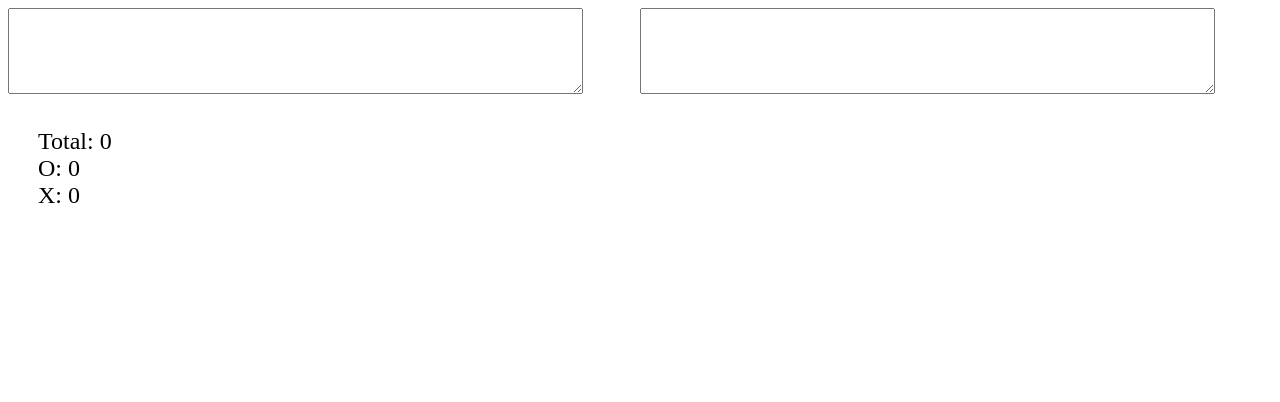
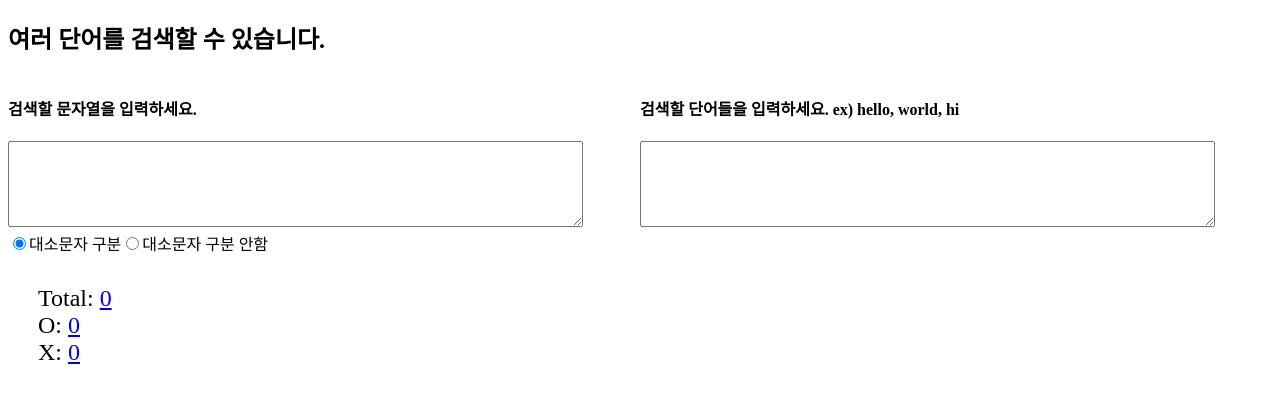
Before and after one commit to hong-p/vue-toy-project, a Vue app: page / in a window 1280 px wide. Shown: the top 402 px of the page. Built offline with nearby package versions, Linux system fonts and the light colour scheme.

Commit message:
feat: 검색기능 개선
 - 조건에 따라 목록 보여주기
 - 대소문자 구분 조회 기능 추가
 - UI 개선

```diff
--- a/src/App.vue
+++ b/src/App.vue
@@ -1,5 +1,10 @@
 <template>
   <div id="app">
+    <div>
+      <h2>
+        여러 단어를 검색할 수 있습니다.
+      </h2>
+    </div>
     <div class="input-container">
       <div>
         <InputText @changeText="getText"/>
@@ -10,7 +15,7 @@
 
     </div>
     <div class="result-container">
-      <Result
+      <SearchResult
         :text="text"
         :searchWord="searchWord"
       />
@@ -21,14 +26,14 @@
 <script>
 import InputText from './components/InputText.vue'
 import InputSearchWords from './components/InputSearchWords.vue'
-import Result from './components/Result.vue'
+import SearchResult from './components/SearchResult.vue'
 
 export default {
   name: 'App',
   components: {
     InputText,
     InputSearchWords,
-    Result
+    SearchResult
   },
   data(){
     return{
--- a/src/components/InputSearchWords.vue
+++ b/src/components/InputSearchWords.vue
@@ -1,5 +1,9 @@
 <template>
   <div>
+    <h4>
+      검색할 단어들을 입력하세요.
+      ex) hello, world, hi
+    </h4>
     <textarea
       ref="textArea"
       v-model="searchWord"
--- a/src/components/InputText.vue
+++ b/src/components/InputText.vue
@@ -1,5 +1,8 @@
 <template>
   <div>
+    <h4>
+      검색할 문자열을 입력하세요.
+    </h4>
     <textarea
       ref="textArea"
       v-model="inputText"
--- a/src/components/Result.vue
+++ /dev/null
@@ -1,82 +0,0 @@
-<template>
-  <div>
-    <div class="result">
-      Total: {{results.total}}<br>
-      O: {{results.O}}<br>
-      X: {{results.X}}<br>
-    </div>
-    <ul>
-      <li v-for="result in results" :key="result.text">
-        {{result.exist}} : {{result.text}}
-      </li>
-
-    </ul>
-  </div>
-</template>
-
-<script>
-  export default {
-    props: [
-      'text', 'searchWord'
-    ],
-    data(){
-      return {
-        // result : '',
-      }
-    },
-    computed: {
-      results(){
-        return this.getSearchResult(this.text, this.searchWord)
-      }
-    },
-    methods: {
-      getSearchResult(text, searchWord){
-        let words =[];
-        if(searchWord.includes(',')){
-          searchWord = searchWord.replace(/\n/gi,'')
-          searchWord = searchWord.replace(/\r/gi,'')
-          words = searchWord.split(',')
-        // , 로 구분되어있지 않고 \n\r 로 구분되어있는 경우
-        }else if(searchWord.includes('\n')) {
-          words = searchWord.split('\n')
-        }
-        while(words[words.length-1]=== ''){
-          words.splice(words.length-1,1);
-        }
-        let countO = 0
-        let countX = 0
-        let output = []
-        words.forEach(one => {
-          // 찾을 문자가 '이나 "으로 묶여있으면 제거
-          one = one.replace(/['"]/gi,'')
-          let result = []
-          if(text.includes(one)){
-            result = { text: one, exist: 'O'}
-            countO++;
-          }else{
-            result = { text: one, exist: 'X'}
-            countX++;
-          }
-          output.push(result)
-        });
-        console.log(output);
-
-        console.log(`O: ${countO}`)
-        console.log(`X: ${countX}`)
-        output.total = countO + countX
-        output.O = countO
-        output.X = countX
-
-        return output
-      }
-    },
-  }
-</script>
-
-<style scoped>
-.result {
-  font-size: 1.5rem;
-  margin-left: 30px;
-  margin-top: 30px;
-}
-</style>
--- /dev/null
+++ b/src/components/SearchResult.vue
@@ -0,0 +1,124 @@
+<template>
+  <div>
+    <div class="condition">
+      <input type="radio" id="sensitive"  v-model="caseCheck" value="sensitive">
+      <label for="sensitive">대소문자 구분</label>
+      <input type="radio" id="insensitive" v-model="caseCheck" value="insensitive">
+      <label for="insensitive">대소문자 구분 안함</label>
+    </div>
+    <div class="result">
+      <div class="total">
+        Total: <a href="#"  @click="viewAll()"> {{this.searchResults.length}}</a><br>
+      </div>
+      <div class="o" >
+        O: <a href="#" @click="viewOnelyO()">{{this.getCountO}}</a><br>
+      </div>
+      <div class="x" >
+        X: <a href="#" @click="viewOnelyX()">{{this.getCountX}}</a><br>
+      </div>
+    </div>
+    <ul>
+      <li v-for="result in this.viewResults" :key="result.id">
+        {{result.exist}} : {{result.text}}
+      </li>
+
+    </ul>
+  </div>
+</template>
+
+<script>
+  export default {
+    props: [
+      'text', 'searchWord'
+    ],
+    data(){
+      return {
+        viewCondition: 'All',
+        caseCheck: 'sensitive'
+      }
+    },
+    computed: {
+      searchResults(){
+        return this.getSearchResult(this.text, this.searchWord, this.caseCheck)
+      },
+      viewResults() {
+        let result = this.searchResults
+        if(this.viewCondition === 'All')
+          return result
+        return result.filter(one => {
+          return one.exist === this.viewCondition
+        })
+      },
+      getCountO(){
+        return this.searchResults.filter(one=>{
+          return one.exist === 'O'
+        }).length
+      },
+      getCountX(){
+        return this.searchResults.filter(one=>{
+          return one.exist === 'X'
+        }).length
+      }
+    },
+    methods: {
+      viewAll(){
+        this.viewCondition = 'All'
+      },
+      viewOnelyO(){
+        this.viewCondition = 'O'
+      },
+      viewOnelyX(){
+        this.viewCondition = 'X'
+      },
+      getSearchResult(text, searchWord, caseCheck){
+        let words =[];
+        if(caseCheck=== 'insensitive'){
+          text = text.toLowerCase()
+          searchWord = searchWord.toLowerCase()
+        }
+        if(searchWord.includes(',')){
+          searchWord = searchWord.replace(/\n/gi,'')
+          searchWord = searchWord.replace(/\r/gi,'')
+          words = searchWord.split(',')
+        // , 로 구분되어있지 않고 \n 로 구분되어있는 경우
+        }else if(searchWord.includes('\n')) {
+          words = searchWord.split('\n')
+        }
+        while(words[words.length-1]=== ''){
+          words.splice(words.length-1,1);
+        }
+        let countO = 0
+        let countX = 0
+        let output = []
+
+        words.forEach(one => {
+          // 찾을 문자가 '이나 "으로 묶여있으면 제거
+          one = one.replace(/['"]/gi,'')
+          let result = []
+          if(text.includes(one)){
+            result = { text: one, exist: 'O'}
+            countO++;
+          }else{
+            result = { text: one, exist: 'X'}
+            countX++;
+          }
+          output.push(result)
+        });
+        // console.log(output);
+        output.total = countO + countX
+        output.O = countO
+        output.X = countX
+
+        return output
+      }
+    },
+  }
+</script>
+
+<style scoped>
+.result {
+  font-size: 1.5rem;
+  margin-left: 30px;
+  margin-top: 30px;
+}
+</style>
```
